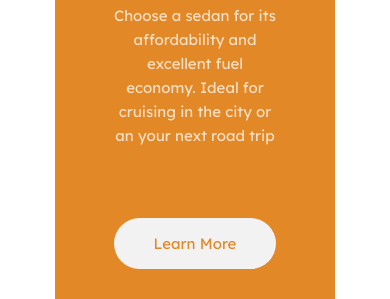
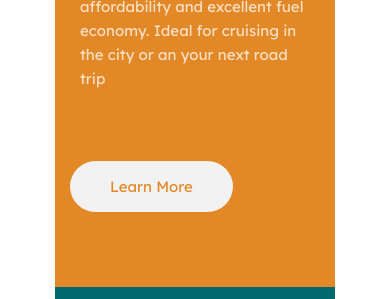
Before and after one commit to Chu-chuu/https---github.com-Chu-chuu-CSS-Flexbox-and-Grid-Layout, a plain HTML site: page index.html in a window 390 px wide. Shown: the part 276-575 px from the top of the page. Drawn offline with Linux system fonts and the light colour scheme.

Commit message:
Update style.css

```diff
--- a/style.css
+++ b/style.css
@@ -31,6 +31,7 @@ header nav.navbar ul {
         flex-flow: wrap;
         justify-content: center;
         align-items: center;
+        margin-bottom: 10px;
     }
     .box {
         width: 280px;
@@ -107,22 +108,24 @@ header nav.navbar ul {
 }
 @media screen and (max-width: 600px) and (min-width:300px){
     main {
-        width: 100%;
-        display: flex;
+        /* width: 100%; */
+        /* display: flex; */
+        margin-bottom: 20px;
         flex-wrap: wrap;
         flex-direction: column;
-        justify-content: space-between;
+        justify-content: center;
         align-content: center;
-        text-align: center;
+        /* text-align: center;  */
     }
 
     .box {
-        padding: 3rem;
+        max-width: 100%;
+        /* padding: 3rem; */
     }
 
     .first {
         background-color: hsl(31, 77%, 52%);
-        border-radius: 6px 6px 0 0;
+        border-radius: 10px 10px 0 0;
     }
 
     .second {
@@ -132,7 +135,7 @@ header nav.navbar ul {
 
     .third {
         background-color: hsl(179, 100%, 13%);
-        border-radius: 0 0 6px 6px;
+        border-radius: 0 0 10px 10px;
     }
     .content {
         padding: 10px;
```
